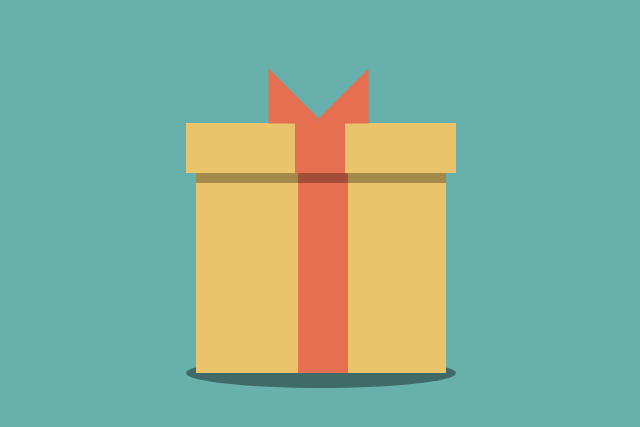
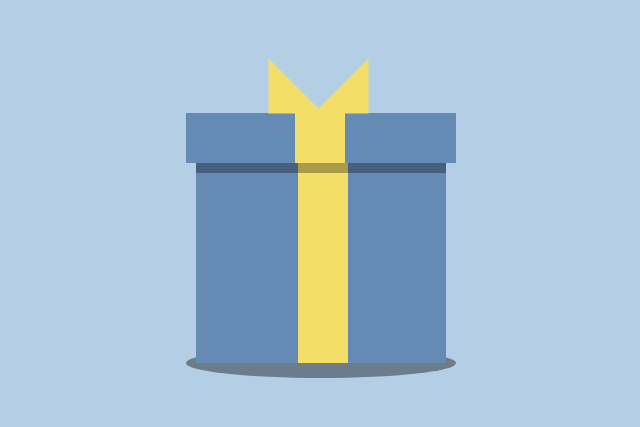
Before and after one commit to HigekiAi/happybirthdaypapa, a plain HTML site: page index.html in a window 1280 px wide. Shown: the part 285-712 px from the top of the page, without its empty margins (319-959 px from the left). Drawn offline with nearby package versions, Linux system fonts and the light colour scheme.

Commit message:
happy birthday

```diff
--- a/default.js
+++ b/default.js
@@ -1,5 +1,4 @@
 var loopText = [
-    // '',
     'Chúc mừng sinh nhật ba của Mi Mi!',
     'Hai mẹ con chúc ba luôn luôn vui khỏe,',
     'công việc thuận lợi, mọi sự bình an.',
@@ -11,12 +10,7 @@ var loopText = [
   var $text = $('#swap-text');
   var css = {};
 
-  // Immediately Invoked Named Function Expression - we define it then
-  // immediately call it by the parenthesis after the closing bracket,
-  // function (){}(). Once it has done it's work we call it again with
-  // `setTimeout()` as long as our counter `i` is not equal to the
-  // number of entries in the `loopText` array.
-  (function changeText() {
+  function changeText() {
 
     if (i < max) {
       $text
@@ -29,6 +23,6 @@ var loopText = [
 
     }
 
-  }());
+  };
 
   document.getElementById("click").onclick = changeText;
--- a/style.css
+++ b/style.css
@@ -1,7 +1,7 @@
-@import url('https://fonts.googleapis.com/css2?family=Lobster&display=swap');
+@import url('https://fonts.googleapis.com/css2?family=Pangolin&display=swap');
 
   body {
-    background-color: #68b0ab;
+    background-color: #b3cee5;
     display: flex;
     justify-content: center;
     align-items: center;
@@ -10,7 +10,7 @@
 
   .birthday-gift {
     position: relative;
-    top: 150px;
+    top: 140px;
   }
 
   .birthday-gift:before {
@@ -32,7 +32,7 @@
     position: relative;
     width: 250px;
     height: 200px;
-    background-color: #e9c46a;
+    background-color: #658ab3;
   }
 
   .gift:before {
@@ -40,7 +40,7 @@
     position: absolute;
     width: 50px;
     height: 200px;
-    background-color: #e76f51;
+    background-color: #f3de67;
     left:102px;
   }
 
@@ -54,7 +54,7 @@
 
   .click {
     position: absolute;
-    background-color: #e9c46a;
+    background-color: #658ab3;
     width: 270px;
     height: 50px;
     top:-50px;
@@ -69,7 +69,7 @@
     position: absolute;
     width: 50px;
     height: 50px;
-    background-color: #e76f51;
+    background-color: #f3de67;
     left:109px;
   }
 
@@ -78,8 +78,8 @@
     position: absolute;
     width: 5px;
     height: 0;
-    border-bottom: 50px solid #e76f51;
-    border-top: 50px solid #e76f51;
+    border-bottom: 50px solid #f3de67;
+    border-top: 50px solid #f3de67;
     border-left: 0px solid transparent;
     border-right: 50px solid transparent;
     transform: rotate(-90deg);
@@ -94,16 +94,16 @@
   .wishes {
     position: absolute;
     transition: .5s;
-    color: rgb(63, 62, 62);
-    font-size: 33px;
+    color: rgb(39, 38, 38);
+    font-size: 37px;
     text-align: center;
     z-index:-1;
     left:5px;
-    font-family: 'Lobster', cursive;
+    font-family: 'Pangolin', cursive;
   }
 
   #click:checked ~ .wishes {
-    transform: translateY(-125px);
+    transform: translateY(-140px);
   }
 
   #click:checked ~ .sparkles {
```
